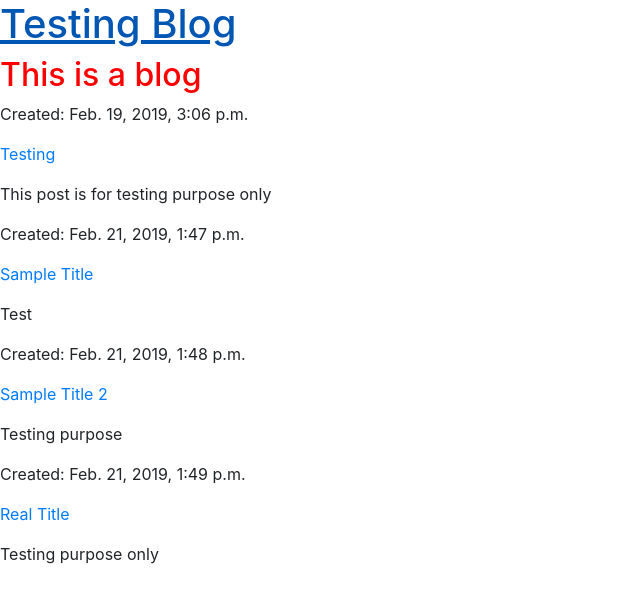
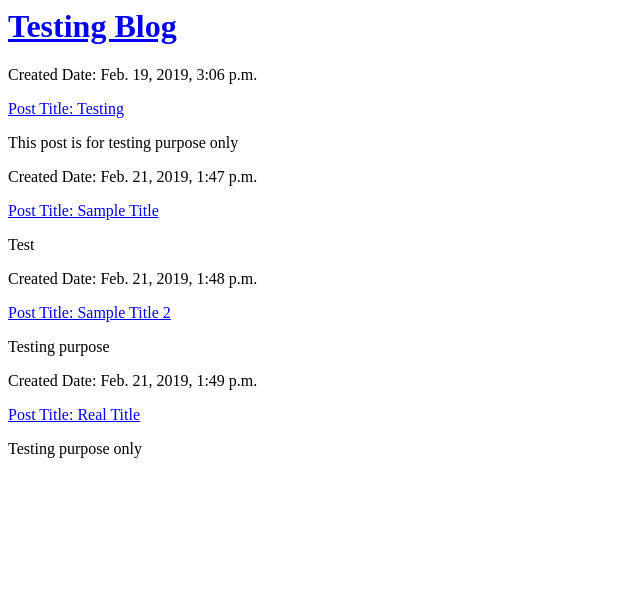
Before and after one commit to summerine/DjangoBlog, a Django app: page / in a window 1280 px wide. Shown: the top 603 px of the page, without its empty margins (0-640 px from the left). Run offline with Django 3.2, Linux system fonts and the light colour scheme; data comes from the database, SQL or seed files in the repository; some libraries are stand-ins or nearby versions.

Commit message:
templating and creating post detail url

```diff
--- a/blog/static/css/blog.css
+++ b/blog/static/css/blog.css
@@ -1,7 +1,56 @@
-h1 a {
-	color: lightblue;
+.page-header, .page-subheader {
+    background-color: #C25100;
+    margin-top: 0;
+    padding: 20px 20px 20px 40px;
 }
 
-h2 {
-	color: red;
+.page-header h1, .page-header h1 a, .page-header h1 a:visited, .page-header h1 a:active {
+    color: #ffffff;
+    font-size: 36pt;
+    text-decoration: none;
 }
+
+.page-subheader h1 {
+	color: #ffffff;
+    font-size: 20pt;
+    text-decoration: none;
+}
+
+.content {
+    margin-left: 40px;
+}
+
+h1, h2 {
+    font-family: 'Quattrocento';
+}
+
+.date {
+    color: #828282;
+}
+
+.save {
+    float: right;
+}
+
+.post-form textarea, .post-form input {
+    width: 100%;
+}
+
+.top-menu, .top-menu:hover, .top-menu:visited {
+    color: #ffffff;
+    float: right;
+    font-size: 26pt;
+    margin-right: 20px;
+}
+
+.post {
+    margin-bottom: 30px;
+}
+
+.post h2 a, .post h2 a:visited {
+    color: #000000;
+}
+
+.post p {
+	font-family: 'Quattrocento';
+}
--- /dev/null
+++ b/blog/templates/blog/base.html
@@ -0,0 +1,13 @@
+<body>
+    <div class="page-header">
+        <h1><a href="/">Testing Blog</a></h1>
+    </div>
+    <div class="content container">
+        <div class="row">
+            <div class="col-md-8">
+            {% block content %}
+            {% endblock %}
+            </div>
+        </div>
+    </div>
+</body>
--- a/blog/templates/blog/post_list.html
+++ b/blog/templates/blog/post_list.html
@@ -1,24 +1,29 @@
+{% extends 'blog/base.html' %}
+
 {% load static %}
 <!DOCTYPE html>
 <html>
 <head>
 	<title>Testing Blog</title>
 	<link rel="stylesheet" href="https://stackpath.bootstrapcdn.com/bootstrap/4.2.0/css/bootstrap.min.css">
-	<link rel="stylesheet"  href="{% static '/css/blog.css' %}" type="text/css">
+	<link href="https://fonts.googleapis.com/css?family=Quattrocento" rel="stylesheet">
+	<link rel="stylesheet"  href="{% static 'css/blog.css' %}">
 </head>
 <body>
-	<div>
-		<h1><a href="/">Testing Blog</a></h1>
+	<div class="page-header">
+		<h1><a href="">Testing Blog</a></h1>
 	</div>
-	<div>
-		<h2>This is a blog</h2>
-	</div>
-	{% for post in posts %}
-		<div>
-			<p>Created: {{post.created_date}}</p>
-			<p><a href="">{{ post.title }}</a></p>
-			<p>{{ post.text|linebreaksbr }}</p>
-		</div>
-	{% endfor %}
+			{% block content %}
+				{% for post in posts %}
+					<div class="post">
+						<div class="date">
+							<p>Created Date: {{ post.created_date }}</p>
+						</div>
+							<p><a href="{% url 'post_detail' pk=post.pk %}">Post Title: {{ post.title }}</a></p>
+							<p>{{ post.text | linebreaksbr }}</p>
+						</div>
+
+			{% endfor %}
+		{% endblock %}
 </body>
 </html>
--- a/blog/urls.py
+++ b/blog/urls.py
@@ -3,5 +3,6 @@ from . import views
 
 urlpatterns = [
 	path('', views.post_list, name='post_list'),
+	path('post/<int:pk>/', views.post_detail, name='post_detail'),
 
 ]
--- a/blog/views.py
+++ b/blog/views.py
@@ -1,4 +1,4 @@
-from django.shortcuts import render
+from django.shortcuts import render, get_object_or_404
 from django.utils import timezone
 from .models import Post
 
@@ -6,3 +6,8 @@ from .models import Post
 def post_list(request):
 	posts = Post.objects.order_by('created_date')
 	return render(request, 'blog/post_list.html', {'posts': posts})
+
+def post_detail(request, pk):
+	Post.objects.get(pk=pk)
+	post = get_object_or_404(Post, pk=pk)
+	return render(request, 'blog/post_detail.html', {'post': post})
```
Also changed, not shown: blog/templates/blog/post_detail.html (added, +13 -0 lines).
